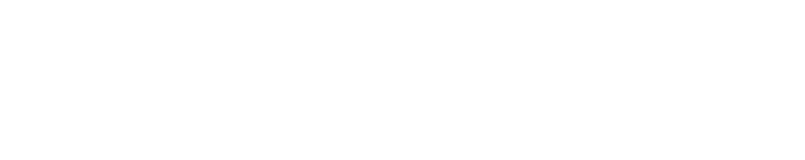
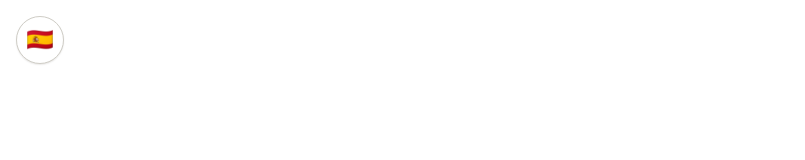
Before and after one commit to mugid/bcup, a Next.js app: page / in a window 1280 px wide. Shown: the top 160 px of the page, without its empty margins (0-805 px from the left). Built offline with nearby package versions, Linux system fonts and the light colour scheme.

Commit message:
feat: add language selection feature with LanguagePicker component and update UI

```diff
--- a/src/app/page.tsx
+++ b/src/app/page.tsx
@@ -3,6 +3,7 @@
 import { useEffect, useRef, useState } from "react";
 import { Icon, Image } from "@/components/lime/icon";
 import { Dropzone } from "@/components/lime/ui/dropzone";
+import { LanguagePicker, LANGUAGES, type Language } from "@/components/lime/ui/language-picker";
 
 const DATABASE_NAME = "bcup-photos";
 const STORE_NAME = "photos";
@@ -51,6 +52,31 @@ export default function Home() {
   const [photos, setPhotos] = useState<DisplayPhoto[]>([]);
   const [loading, setLoading] = useState(true);
   const [error, setError] = useState("");
+  const [language, setLanguage] = useState<Language>("Spanish");
+
+  useEffect(() => {
+    let active = true;
+    try {
+      const saved = localStorage.getItem("bcup-language");
+      if (LANGUAGES.some((option) => option === saved)) {
+        queueMicrotask(() => {
+          if (active) setLanguage(saved as Language);
+        });
+      }
+    } catch {
+      // Keep the default when browser storage is unavailable.
+    }
+    return () => { active = false; };
+  }, []);
+
+  function handleLanguageChange(nextLanguage: Language) {
+    setLanguage(nextLanguage);
+    try {
+      localStorage.setItem("bcup-language", nextLanguage);
+    } catch {
+      // The selection still works for the current visit.
+    }
+  }
 
   useEffect(() => {
     let active = true;
@@ -110,7 +136,11 @@ export default function Home() {
   }
 
   return (
-    <main className="mx-auto flex min-h-dvh w-full max-w-2xl flex-col bg-page px-4 py-8 text-fg sm:px-6">
+    <div className="relative min-h-dvh bg-page text-fg">
+      <div className="absolute left-4 top-4 z-10">
+        <LanguagePicker value={language} onChange={handleLanguageChange} />
+      </div>
+      <main className="mx-auto flex min-h-dvh w-full max-w-2xl flex-col px-4 py-8 sm:px-6">
       {loading ? null : photos.length === 0 ? (
         <div className="flex flex-1 flex-col items-center justify-center gap-6 text-center">
           <Icon icon={Image} size={48} className="text-fg-2" />
@@ -126,7 +156,7 @@ export default function Home() {
           {error && <p role="alert" className="text-sm text-danger-text">{error}</p>}
         </div>
       ) : (
-        <div className="flex flex-col gap-6">
+        <div className="flex flex-col gap-6 pt-20">
           <div className="flex items-center justify-between gap-4">
             <h1 className="text-xl font-semibold leading-tight tracking-tight sm:text-2xl">
               Your photos
@@ -148,6 +178,7 @@ export default function Home() {
           </div>
         </div>
       )}
-    </main>
+      </main>
+    </div>
   );
 }
--- a/src/components/lime/icon.tsx
+++ b/src/components/lime/icon.tsx
@@ -13,6 +13,14 @@ export function Image(props: SVGProps<SVGSVGElement>) {
   );
 }
 
+export function Checkmark(props: SVGProps<SVGSVGElement>) {
+  return (
+    <svg viewBox="0 0 24 24" fill="none" stroke="currentColor" strokeWidth="2" strokeLinecap="round" strokeLinejoin="round" {...props}>
+      <path d="m5 12 5 5L19 7" />
+    </svg>
+  );
+}
+
 export function Icon({ icon: Glyph, size = 32, className }: { icon: Glyph; size?: number; className?: string }) {
   return <Glyph width={size} height={size} className={className} aria-hidden="true" />;
 }
--- a/src/components/lime/ui/dropzone.tsx
+++ b/src/components/lime/ui/dropzone.tsx
@@ -20,7 +20,7 @@ export function Dropzone({ onFilesSelected, size = "md" }: DropzoneProps) {
         capture="environment"
         className="sr-only"
         tabIndex={-1}
-        aria-label="Take a photo"
+        aria-hidden="true"
         onChange={(event) => {
           const files = event.target.files;
           if (files?.length) void onFilesSelected(files);
--- /dev/null
+++ b/src/components/lime/ui/language-picker.tsx
@@ -0,0 +1,73 @@
+"use client";
+
+import { Select } from "@base-ui/react/select";
+import { Icon, Checkmark } from "@/components/lime/icon";
+import { useLimePortal } from "@/lib/lime/portal";
+
+export const LANGUAGES = [
+  "Spanish",
+  "Chinese",
+  "French",
+  "German",
+  "Japanese",
+  "Korean",
+  "Portuguese",
+  "Russian",
+] as const;
+
+export type Language = (typeof LANGUAGES)[number];
+
+const FLAGS: Record<Language, string> = {
+  Spanish: "🇪🇸",
+  Chinese: "🇨🇳",
+  French: "🇫🇷",
+  German: "🇩🇪",
+  Japanese: "🇯🇵",
+  Korean: "🇰🇷",
+  Portuguese: "🇵🇹",
+  Russian: "🇷🇺",
+};
+
+type LanguagePickerProps = {
+  value: Language;
+  onChange: (language: Language) => void;
+};
+
+export function LanguagePicker({ value, onChange }: LanguagePickerProps) {
+  const portal = useLimePortal();
+
+  return (
+    <Select.Root<Language>
+      value={value}
+      onValueChange={(next) => { if (next) onChange(next); }}
+    >
+      <Select.Trigger
+        aria-label={`Language: ${value}`}
+        className="flex size-(--control-lg) items-center justify-center rounded-control border border-line-strong bg-page text-xl shadow-card hover:bg-surface data-popup-open:bg-surface"
+      >
+        <span aria-hidden="true">{FLAGS[value]}</span>
+      </Select.Trigger>
+      <Select.Portal container={portal}>
+        <Select.Positioner sideOffset={8} align="start" alignItemWithTrigger={false} className="z-(--z-popover)">
+          <Select.Popup className="w-80 rounded-panel border border-line bg-raised p-1 shadow-menu">
+            <Select.List className="grid grid-cols-2 gap-1">
+              {LANGUAGES.map((language) => (
+                <Select.Item
+                  key={language}
+                  value={language}
+                  className="flex h-(--control-lg) cursor-default items-center gap-2 rounded-field px-2 text-sm text-fg data-highlighted:bg-surface-2 data-selected:bg-accent-wash"
+                >
+                  <span aria-hidden="true" className="text-lg">{FLAGS[language]}</span>
+                  <Select.ItemText>{language}</Select.ItemText>
+                  <Select.ItemIndicator className="ml-auto">
+                    <Icon icon={Checkmark} size={16} />
+                  </Select.ItemIndicator>
+                </Select.Item>
+              ))}
+            </Select.List>
+          </Select.Popup>
+        </Select.Positioner>
+      </Select.Portal>
+    </Select.Root>
+  );
+}
```
